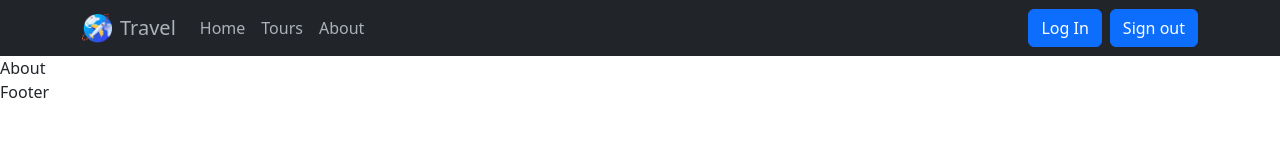
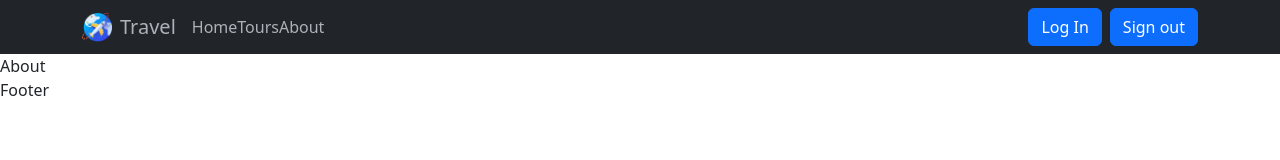
Before and after one commit to IsmailAtaev/diplom, a React (Create React App) app in the folder client/: page /about in a window 1280 px wide. Shown: the top 160 px of the page. Built offline with nearby package versions, Linux system fonts and the light colour scheme; no server answers.

Commit message:
refactor: Link id=RouterNavLink error refactored

```diff
--- a/client/src/components/NavBar.jsx
+++ b/client/src/components/NavBar.jsx
@@ -7,6 +7,7 @@ import {Link} from "react-router-dom";
 const Styles = styled.div`
   a, .navbar-brand, .navbar-nav .nav-link {
     color: #adb1b8;
+
     &:hover {
       color: white;
     }
@@ -35,9 +36,13 @@ const NavBar = () => {
                     <Navbar.Toggle aria-controls="responsive-navbar-nav"/>
                     <Navbar.Collapse id="responsive-navbar-nav">
                         <Nav variant="dark" className="me-auto">
-                            <Nav.Link><Link to='/' className='text-decoration-none'>Home</Link></Nav.Link>
-                            <Nav.Link><Link to='/tours' className='text-decoration-none'>Tours</Link></Nav.Link>
-                            <Nav.Link><Link to='/about' className='text-decoration-none'>About</Link></Nav.Link>
+                            <Link id="RouterNavLink" to='/' className='text-decoration-none'>Home</Link>
+                            <Link id="RouterNavLink" to='/tours' className='text-decoration-none'>Tours</Link>
+                            <Link id="RouterNavLink" to='/about' className='text-decoration-none'>About</Link>
+
+                            {/*<Nav.Link><Link to='/' className='text-decoration-none'>Home</Link></Nav.Link>*/}
+                            {/*<Nav.Link><Link to='/tours' className='text-decoration-none'>Tours</Link></Nav.Link>*/}
+                            {/*<Nav.Link><Link to='/about' className='text-decoration-none'>About</Link></Nav.Link>*/}
                         </Nav>
                         <Nav>
                             <Button variant="primary" className="me-2" onClick={handleShow}>Log In</Button>
```
